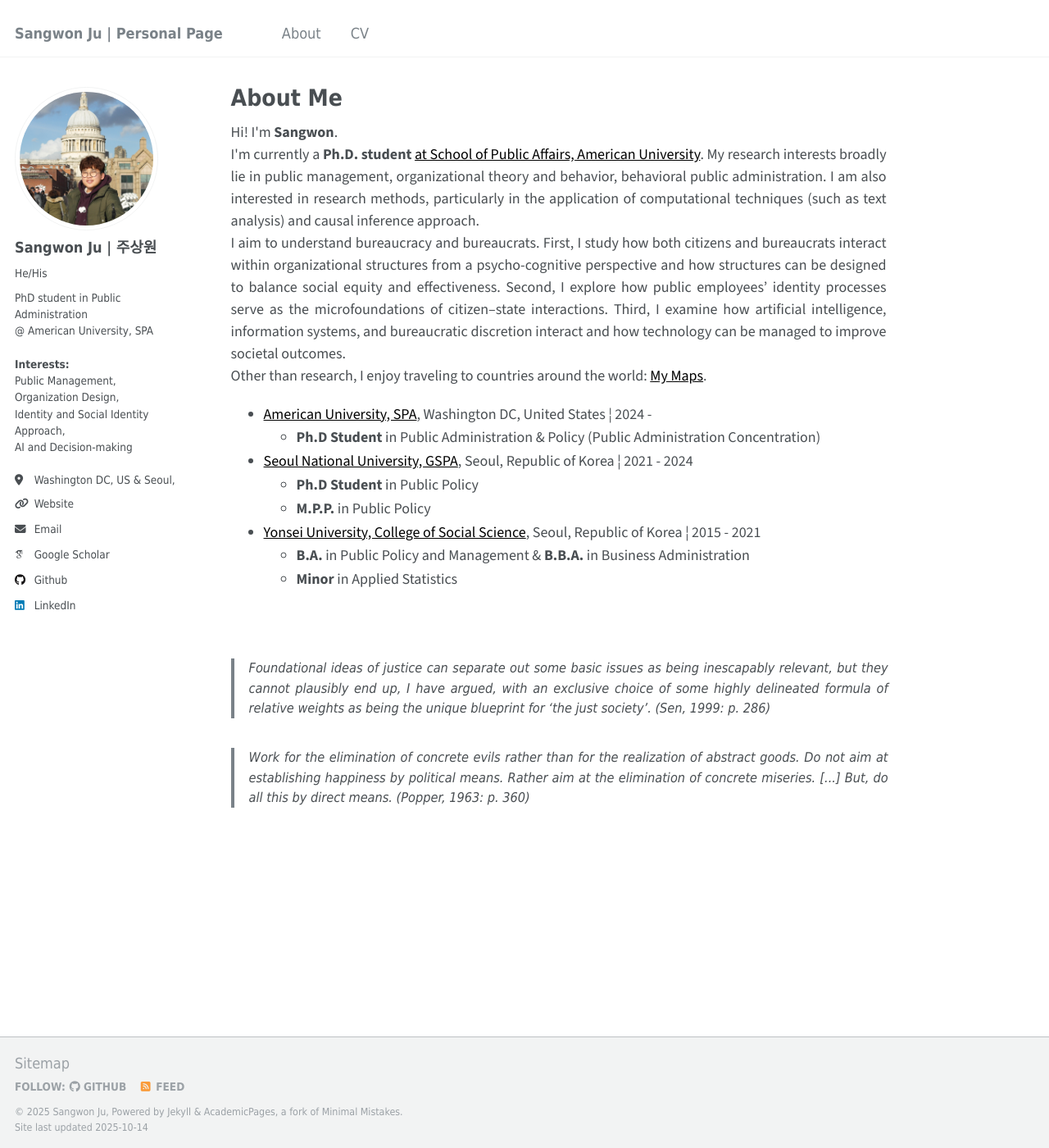
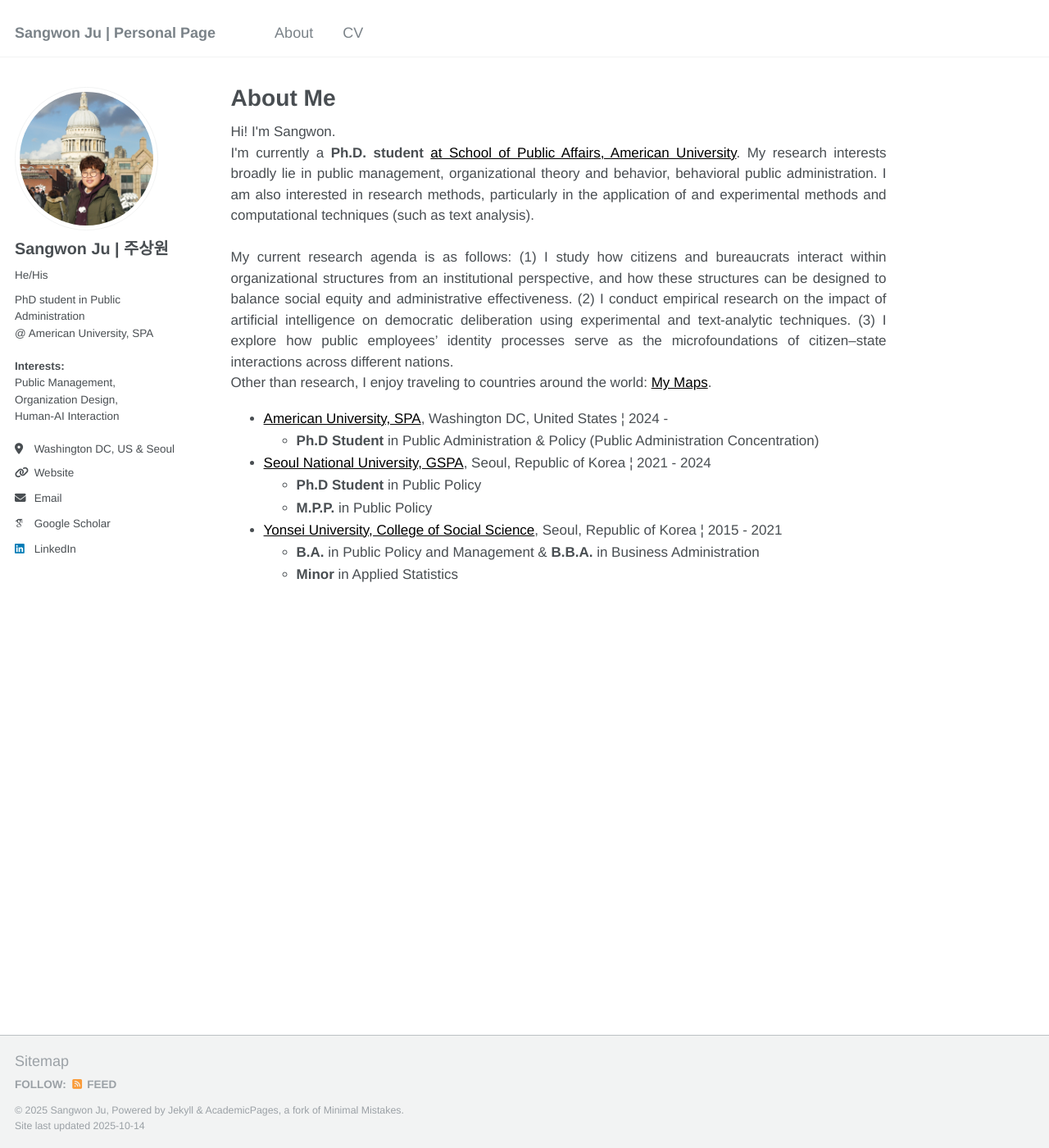
Before and after one commit to SangwonJu/sangwonju.github.io, a Jekyll site: the page built from _pages/about.md, in a window 1280 px wide and 1400 px high. Shown: the whole window at 82% size. Built offline with Jekyll 4.4.1, drawn with Linux system fonts in a browser that asks for light colours; some web fonts are replaced.

Commit message:
update OCt

```diff
--- a/_config.yml
+++ b/_config.yml
@@ -12,7 +12,7 @@ title                    : "Sangwon Ju | Personal Page"
 title_separator          : "-"
 name                     : &name "Sangwon Ju"
 description              : &description "This is Sangwon Ju's academic page"
-url                      : https://sangwonju.github.io # the base hostname & protocol for your site e.g. "https://[your GitHub username].github.io"
+url                      : # the base hostname & protocol for your site e.g. "https://[your GitHub username].github.io"
 baseurl                  : "" # the subpath of your site, e.g. "/blog"
 repository               : "SangwonJu/sangwonju.github.io"
 
@@ -24,7 +24,7 @@ author:
   avatar           : "./SAM_0268.jpg"
   name             : "Sangwon Ju | 주상원"
   pronouns         : "He/His" # example: "she/her"
-  bio              : "PhD student in Public Administration <br> @ American University, SPA <br> <br> <b> Interests: </b> <br>  Public Management, <br>  Organization Design, <br>  Identity and Social Identity Approach, <br> AI and Decision-making"
+  bio              : "PhD student in Public Administration <br> @ American University, SPA <br> <br> <b> Interests: </b> <br>  Public Management, <br>  Organization Design, <br> Human-AI Interaction"
   location         : "Washington DC, US & Seoul, Korea"
   uri              : "https://www.american.edu/profiles/students/sj6845a.cfm"
   email            : "sj6845a@american.edu"
@@ -43,7 +43,6 @@ author:
   bitbucket        : # Username - Update with your username on the site
   codepen          : # Username
   dribbble         : # Username
-  github           : "SangwonJu"
   kaggle           : # Username
   stackoverflow    : # User number or user number and name (i.e., use "1" or "1/jeff-atwood")
 
--- a/_pages/about.md
+++ b/_pages/about.md
@@ -15,22 +15,16 @@ redirect_from:
 </style>
 
 <style>
-@import url('https://fonts.googleapis.com/css2?family=Source+Sans+3:ital,wght@0,200..900;1,200..900&display=swap');
-.custom_font{
-  font-family: "Source Sans 3", serif;
-  font-optical-sizing: auto;
-  font-weight: 450;
-  font-style: normal;
-}
+@import url('https://fonts.googleapis.com/css2?family=Merriweather:ital,opsz,wght@0,18..144,300..900;1,18..144,300..900&display=swap');
 </style>
 
-<div style class= custom_font>
-<div style="width: 800px; margin-left: 0; text-align: justify;">
+
+<div style="width: 800px; margin-left: 01; text-align: justify; font-size: 17px;">
 <p>
-Hi! I'm <b>Sangwon</b>.<br>
-I'm currently a <b> Ph.D. student </b> <a href="https://www.american.edu/spa/dpap/index.cfm" target="_blank"> at School of Public Affairs, American University</a>. My research interests broadly lie in public management, organizational theory and behavior, behavioral public administration. I am also interested in research methods, particularly in the application of computational techniques (such as text analysis) and causal inference approach.<br>
-
-I aim to understand bureaucracy and bureaucrats. First, I study how both citizens and bureaucrats interact within organizational structures from a psycho-cognitive perspective and how structures can be designed to balance social equity and effectiveness. Second, I explore how public employees’ identity processes serve as the microfoundations of citizen–state interactions. Third, I examine how artificial intelligence, information systems, and bureaucratic discretion interact and how technology can be managed to improve societal outcomes.<br>
+Hi! I'm Sangwon.<br>
+I'm currently a <b> Ph.D. student </b> <a href="https://www.american.edu/spa/dpap/index.cfm" target="_blank"> at School of Public Affairs, American University</a>. My research interests broadly lie in public management, organizational theory and behavior, behavioral public administration. I am also interested in research methods, particularly in the application of and experimental methods and computational techniques (such as text analysis).<br>
+<br>
+My current research agenda is as follows: (1) I study how citizens and bureaucrats interact within organizational structures from an institutional perspective, and how these structures can be designed to balance social equity and administrative effectiveness. (2) I conduct empirical research on the impact of artificial intelligence on democratic deliberation using experimental and text-analytic techniques. (3) I explore how public employees’ identity processes serve as the microfoundations of citizen–state interactions across different nations.<br>
 
 Other than research, I enjoy traveling to countries around the world: <a href="https://www.google.com/maps/d/u/0/edit?mid=1EL3lmIvsf7OJClETAXOsiJUonQRItdQ&usp=sharing" target="_blank">My Maps</a>.
 
@@ -60,12 +54,6 @@ Other than research, I enjoy traveling to countries around the world: <a href="h
 </ul>
 </p>
 </div>
-</div>
+
 
 <br>
-
-> <div style="width: 780px; text-align: justify; font-size: 0.9em">
-  Foundational ideas of justice can separate out some basic issues as being inescapably relevant, but they cannot plausibly end up, I have argued, with an exclusive choice of some highly delineated formula of relative weights as being the unique blueprint for ‘the just society’. (Sen, 1999: p. 286) </div>
-
->  <div style="width: 780px; text-align: justify; font-size: 0.9em">
-  Work for the elimination of concrete evils rather than for the realization of abstract goods. Do not aim at establishing happiness by political means. Rather aim at the elimination of concrete miseries. [...] But, do all this by direct means. (Popper, 1963: p. 360) </div>
--- a/_pages/about2.md
+++ /dev/null
@@ -1,71 +0,0 @@
----
-layout: single
-permalink: /
-title: "About Me"
-author_profile: true
-redirect_from:
-  - /about2/
-  - /about2.html
----
-<style>
-  a {
-    color: black;
-    text-decoration: underline;
-  }
-</style>
-
-<style>
-@import url('https://fonts.googleapis.com/css2?family=Source+Sans+3:ital,wght@0,200..900;1,200..900&display=swap');
-.custom_font{
-  font-family: "Source Sans 3", serif;
-  font-optical-sizing: auto;
-  font-weight: 450;
-  font-style: normal;
-}
-</style>
-
-<div style class= custom_font>
-<div style="width: 800px; margin-left: 0; text-align: justify;">
-<p>
-Hi! I'm <b>Sangwon</b>.<br>
-I'm currently a <b> Ph.D. student </b> <a href="https://www.american.edu/spa/dpap/index.cfm" target="_blank"> at School of Public Affairs, American University</a>. My research interests broadly lie in public management, organizational theory and behavior, behavioral public administration. I am also interested in research methods, particularly in the application of computational techniques (such as text analysis) and causal inference approach.<br>
-
-I aim to understand bureaucracy and bureaucrats. First, I study how both citizens and bureaucrats interact within organizational structures from a psycho-cognitive perspective and how structures can be designed to balance social equity and effectiveness. Second, I explore how public employees’ identity processes serve as the microfoundations of citizen–state interactions. Third, I examine how artificial intelligence, information systems, and bureaucratic discretion interact and how technology can be managed to improve societal outcomes.<br>
-
-Other than research, I enjoy traveling to countries around the world: <a href="https://www.google.com/maps/d/u/0/edit?mid=1EL3lmIvsf7OJClETAXOsiJUonQRItdQ&usp=sharing" target="_blank">My Maps</a>.
-
-<br>
-
-<ul style="line-height: 1.1;">
-  <li>
-    <a href="https://www.american.edu/spa/dpap/index.cfm" target="_blank">American University, SPA</a>, Washington DC, United States ¦ 2024 -
-    <ul>
-      <li><b>Ph.D Student</b> in Public Administration & Policy (Public Administration Concentration)</li>
-    </ul>
-  </li>
-  <li>
-    <a href="http://gspa.snu.ac.kr/en" target="_blank">Seoul National University, GSPA</a>, Seoul, Republic of Korea ¦ 2021 - 2024
-    <ul>
-      <li><b>Ph.D Student</b> in Public Policy</li>
-      <li><b>M.P.P.</b> in Public Policy</li>
-    </ul>
-  </li>
-  <li>
-    <a href="https://yupa.yonsei.ac.kr/yupa_en/index.do" target="_blank">Yonsei University, College of Social Science</a>, Seoul, Republic of Korea ¦ 2015 - 2021
-    <ul>
-      <li><b>B.A.</b> in Public Policy and Management & <b>B.B.A.</b> in Business Administration</li>
-      <li><b>Minor</b> in Applied Statistics</li>
-    </ul>
-  </li>
-</ul>
-</p>
-</div>
-</div>
-
-<br>
-
-> <div style="width: 780px; text-align: justify; font-size: 0.9em">
-  Foundational ideas of justice can separate out some basic issues as being inescapably relevant, but they cannot plausibly end up, I have argued, with an exclusive choice of some highly delineated formula of relative weights as being the unique blueprint for ‘the just society’. (Sen, 1999: p. 286) </div>
-
->  <div style="width: 780px; text-align: justify; font-size: 0.9em">
-  Work for the elimination of concrete evils rather than for the realization of abstract goods. Do not aim at establishing happiness by political means. Rather aim at the elimination of concrete miseries. [...] But, do all this by direct means. (Popper, 1963: p. 360) </div>
--- a/_sass/_sidebar.scss
+++ b/_sass/_sidebar.scss
@@ -7,15 +7,15 @@
    ========================================================================== */
 
 .sidebar {
-  -webkit-transform: translate3d(0, 0 , 0);
-          transform: translate3d(0, 0 , 0);
+  -webkit-transform: translate3d(0, 0, 0);
+  transform: translate3d(0, 0, 0);
 
   @include clearfix();
-  margin-bottom: 1em;
+  margin-bottom: 1.1em;
 
   @media screen and (min-width: $sidebar-screen-min-width) {
     height: 100vh;
-    overflow-y: auto;               // Add scrollbar if the sidebar is too long
+    overflow-y: auto; // Add scrollbar if the sidebar is too long
     position: fixed;
     padding-top: $masthead-height;
   }
@@ -24,7 +24,7 @@
     @include span(2 of 12);
     opacity: 1;
     -webkit-transition: opacity 0.2s ease-in-out;
-            transition: opacity 0.2s ease-in-out;
+    transition: opacity 0.2s ease-in-out;
 
     &:hover {
       opacity: 1;
@@ -36,16 +36,22 @@
     padding-right: 0;
   }
 
-  h2, h3, h4, h5, h6 {
+  h2,
+  h3,
+  h4,
+  h5,
+  h6 {
     margin-bottom: 0;
-    font-family: $sans-serif-narrow;
+    font-family: $sans-serif;
   }
 
-  h3, h4 {
+  h3,
+  h4 {
     font-size: $type-size-5;
   }
 
-  p, li {
+  p,
+  li {
     font-family: $sans-serif;
     font-size: $type-size-6;
     line-height: 1.5;
@@ -119,17 +125,19 @@
   margin: 0;
 
   @include breakpoint($large) {
-    margin-top: 10px;
-    margin-bottom: 10px;
+    margin-top: 11px;
+    margin-bottom: 11px;
   }
 }
+
 .sidebar .author__name {
   font-family: $sans-serif;
-  font-size: $type-size-5;
+  font-size: $type-size-4;
 }
 
 .sidebar .author__desktop {
   display: none;
+
   @media screen and (min-width: 1024px) {
     display: block;
   }
--- a/_sass/_variables.scss
+++ b/_sass/_variables.scss
@@ -6,49 +6,83 @@
    Typography
    ========================================================================== */
 
-$doc-font-size              : 16;
+/* ==========================================================================
+   Variables
+   ========================================================================== */
 
-/* paragraph indention */
-$paragraph-indent           : false; // true, false (default)
-$indent-var                 : 1.3em;
+/*
+   Typography
+   ========================================================================== */
+
+$doc-font-size : 16;
+
+/* paragraph indentation */
+$paragraph-indent : false;
+$indent-var : 1.3em;
 
 /* system typefaces */
-$serif                      : Tahoma, Geneva, sans-serif !default;
-$sans-serif                 : Tahoma, Geneva, sans-serif !default;
-$monospace                  : Tahoma, Geneva, sans-serif !default;
+$serif : "Times New Roman",
+Georgia,
+"Noto Serif KR",
+serif !default;
+$sans-serif : "Helvetica Neue",
+Arial,
+"Noto Sans KR",
+sans-serif !default;
+$monospace : "Courier New",
+Courier,
+monospace !default;
 
 /* sans serif typefaces */
-$sans-serif-narrow          : Tahoma, Geneva, sans-serif !default;
-$helvetica                  : Tahoma, Geneva, sans-serif !default;
+$sans-serif-narrow : "Helvetica Neue",
+Arial,
+"Noto Sans KR",
+sans-serif !default;
+$helvetica : "Helvetica Neue",
+Arial,
+"Noto Sans KR",
+sans-serif !default;
 
 /* serif typefaces */
-$georgia                    : Tahoma, Geneva, sans-serif;
-$times                      : Tahoma, Geneva, sans-serif;
-$bodoni                     : Tahoma, Geneva, sans-serif;
-$calisto                    : Tahoma, Geneva, sans-serif;
-$garamond                   : Tahoma, Geneva, sans-serif;
+$georgia : Georgia,
+"Noto Serif KR",
+serif;
+$times : "Times New Roman",
+"Noto Serif KR",
+serif;
+$bodoni : "Bodoni MT",
+"Didot",
+"Noto Serif KR",
+serif;
+$calisto : "Calisto MT",
+"Noto Serif KR",
+serif;
+$garamond : "Garamond",
+"Noto Serif KR",
+serif;
 
-$global-font-family         : $sans-serif;
-$header-font-family         : $sans-serif;
-$caption-font-family        : $serif;
+/* global families */
+$global-font-family : $sans-serif;
+$header-font-family : $sans-serif;
+$caption-font-family : $sans-serif;
 
 
 /* type scale */
-$type-size-1                : 2.441em;  // ~39.056px
-$type-size-2                : 1.953em;  // ~31.248px
-$type-size-3                : 1.563em;  // ~25.008px
-$type-size-4                : 1.25em;   // ~20px
-$type-size-5                : 1em;      // ~16px
-$type-size-6                : 0.75em;   // ~12px
-$type-size-7                : 0.6875em; // ~11px
-$type-size-8                : 0.625em;  // ~10px
+$type-size-1 : 2.441em; // ~39.056px
+$type-size-2 : 1.953em; // ~31.248px
+$type-size-3 : 1.563em; // ~25.008px
+$type-size-4 : 1.1em; // ~20px
+$type-size-5 : 1em; // ~16px
+$type-size-6 : 0.75em; // ~12px
+$type-size-7 : 0.6875em; // ~11px
+$type-size-8 : 0.625em; // ~10px
 
 /* masthead properties */
-$masthead-height            : 70px;
+$masthead-height : 70px;
 
 /* Sidebar properties */
-$sidebar-screen-min-width   : 1024px;
-$sidebar-link-max-width     : 250px;
+$sidebar-screen-min-width : 1024px;
+$sidebar-link-max-width : 250px;
 
 
 
@@ -56,58 +90,58 @@ $sidebar-link-max-width     : 250px;
    Colors
    ========================================================================== */
 
-$gray                       : #7a8288;
-$dark-gray                  : mix(#000, $gray, 40%);
-$darker-gray                : mix(#000, $gray, 60%);
-$light-gray                 : mix(#fff, $gray, 50%);
-$lighter-gray               : mix(#fff, $gray, 90%);
+$gray : #7a8288;
+$dark-gray : mix(#000, $gray, 40%);
+$darker-gray : mix(#000, $gray, 60%);
+$light-gray : mix(#fff, $gray, 50%);
+$lighter-gray : mix(#fff, $gray, 90%);
 
-$body-color                 : #fff;
-$background-color           : #fff;
-$code-background-color      : #fafafa;
+$body-color : #fff;
+$background-color : #fff;
+$code-background-color : #fafafa;
 $code-background-color-dark : $light-gray;
-$text-color                 : $dark-gray;
-$border-color               : $lighter-gray;
+$text-color : $dark-gray;
+$border-color : $lighter-gray;
 
-$primary-color              : #7a8288;
-$success-color              : #62c462;
-$warning-color              : #f89406;
-$danger-color               : #ee5f5b;
-$info-color                 : #2f7f93;
+$primary-color : #7a8288;
+$success-color : #62c462;
+$warning-color : #f89406;
+$danger-color : #ee5f5b;
+$info-color : #2f7f93;
 
 /* brands */
-$behance-color              : #1769FF;
-$bluesky-color              : #1184fe;
-$dribbble-color             : #ea4c89;
-$facebook-color             : #3b5998;
-$flickr-color               : #ff0084;
-$foursquare-color           : #0072b1;
-$github-color               : #171516;
-$google-plus-color          : #dd4b39;
-$instagram-color            : #517fa4;
-$kaggle-color               : #20c0ff;
-$lastfm-color               : #d51007;
-$linkedin-color             : #007bb6;
-$mastodon-color             : #6364ff;
-$orcid-color                : #a6ce39;
-$pinterest-color            : #cb2027;
-$rss-color                  : #fa9b39;
-$soundcloud-color           : #ff3300;
-$stackoverflow-color        : #fe7a15;
-$tumblr-color               : #32506d;
-$twitter-color              : #55acee;
-$vimeo-color                : #1ab7ea;
-$vine-color                 : #00bf8f;
-$youtube-color              : #bb0000;
-$xing-color                 : #006567;
+$behance-color : #1769FF;
+$bluesky-color : #1184fe;
+$dribbble-color : #ea4c89;
+$facebook-color : #3b5998;
+$flickr-color : #ff0084;
+$foursquare-color : #0072b1;
+$github-color : #171516;
+$google-plus-color : #dd4b39;
+$instagram-color : #517fa4;
+$kaggle-color : #20c0ff;
+$lastfm-color : #d51007;
+$linkedin-color : #007bb6;
+$mastodon-color : #6364ff;
+$orcid-color : #a6ce39;
+$pinterest-color : #cb2027;
+$rss-color : #fa9b39;
+$soundcloud-color : #ff3300;
+$stackoverflow-color : #fe7a15;
+$tumblr-color : #32506d;
+$twitter-color : #55acee;
+$vimeo-color : #1ab7ea;
+$vine-color : #00bf8f;
+$youtube-color : #bb0000;
+$xing-color : #006567;
 
 
 /* links */
-$link-color                 : $info-color;
-$link-color-hover           : mix(#000, $link-color, 25%);
-$link-color-visited         : mix(#fff, $link-color, 25%);
-$masthead-link-color        : $primary-color;
-$masthead-link-color-hover  : mix(#000, $primary-color, 25%);
+$link-color : $info-color;
+$link-color-hover : mix(#000, $link-color, 25%);
+$link-color-visited : mix(#fff, $link-color, 25%);
+$masthead-link-color : $primary-color;
+$masthead-link-color-hover : mix(#000, $primary-color, 25%);
 
 
 /*
@@ -123,19 +157,19 @@ $large                      : 1200px;
 $x-large                    : 1800px;
 */
 
-$small                      : 600px !default;
-$medium                     : 768px !default;
-$medium-wide                : 900px !default;
-$large                      : 925px !default;
-$x-large                    : 1280px !default;
+$small : 600px !default;
+$medium : 768px !default;
+$medium-wide : 900px !default;
+$large : 925px !default;
+$x-large : 1280px !default;
 
 /*
    Grid
    ========================================================================== */
 
 $right-sidebar-width-narrow : 200px !default;
-$right-sidebar-width        : 300px !default;
-$right-sidebar-width-wide   : 400px !default;
+$right-sidebar-width : 300px !default;
+$right-sidebar-width-wide : 400px !default;
 
 $susy: (
    columns: 12,
@@ -159,8 +193,8 @@ $susy: (
    Other
    ========================================================================== */
 
-$border-radius              : 4px;
-$box-shadow                 : 0 1px 1px rgba(0, 0, 0, 0.125);
-$navicon-width              : 28px;
-$navicon-height             : 4px;
-$global-transition          : all 0.2s ease-in-out;
+$border-radius : 4px;
+$box-shadow : 0 1px 1px rgba(0, 0, 0, 0.125);
+$navicon-width : 28px;
+$navicon-height : 4px;
+$global-transition : all 0.2s ease-in-out;
```
Also changed, not shown: _pages/cv.md (+1 -1 lines). Lines whose indentation alone changed are shown as unchanged.
